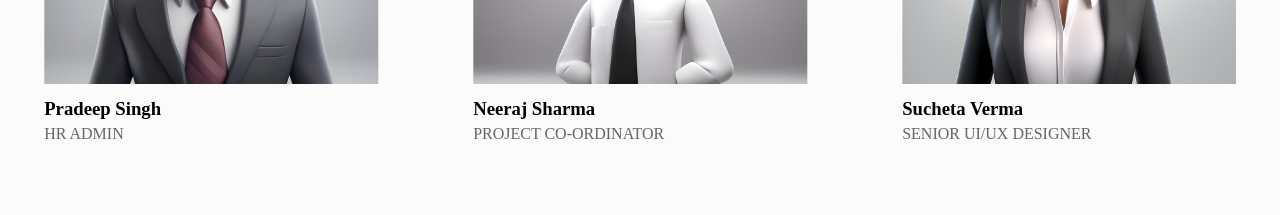
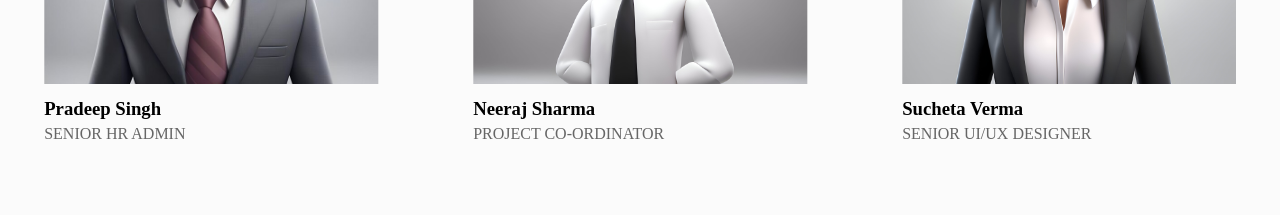
Before and after one commit to Shubham-SumFactor/project-sparkbit, a Next.js app: page /meetus in a window 1280 px wide. Shown: the part 3320-3535 px from the top of the page. Built offline with nearby package versions, Linux system fonts and the light colour scheme.

Commit message:
team slider ui updated

```diff
--- a/pages/components/teamSlider/TeamSlider.tsx
+++ b/pages/components/teamSlider/TeamSlider.tsx
@@ -12,12 +12,13 @@ interface TeamMemberProps {
 const teamMembers = [
   { name: 'Mr. Choji', role: 'Director', image: '/sumfactorTeam/choji.jpg' },
   { name: 'Ajay Sharma', role: 'CEO', image: '/sumfactorTeam/ajay.jpg' },
-  { name: 'Rohit Thakur', role: 'Tech Lead', image: '/sumfactorTeam/rohit.jpg' },
-  { name: 'Pradeep Singh', role: 'HR Admin', image: '/sumfactorTeam/pradeep.jpg' },
+  { name: 'Rohit Thakur', role: 'Project TechLead', image: '/sumfactorTeam/rohit.jpg' },
 
+  { name: 'Pradeep Singh', role: 'Senior HR Admin', image: '/sumfactorTeam/pradeep.jpg' },
   { name: 'Neeraj Sharma', role: 'Project Co-ordinator', image: '/sumfactorTeam/neeraj.jpg' },
   { name: 'Sucheta Verma', role: 'Senior UI/UX Designer', image: '/sumfactorTeam/sucheta.jpg' },
-  { name: 'Prashant Yadav', role: 'Senior Android Developer ', image: '/sumfactorTeam/prashantsir.jpg' },
+
+  { name: 'Prashant Yadav', role: 'Senior Android Developer', image: '/sumfactorTeam/prashantsir.jpg' },
   { name: 'Vikas Rana', role: 'Quality Analyst', image: '/sumfactorTeam/vikas.jpg' },
   { name: 'Shubham Thakur', role: 'Junior Software Engineer', image: '/sumfactorTeam/shubhamPic.jpg' },
 
```
